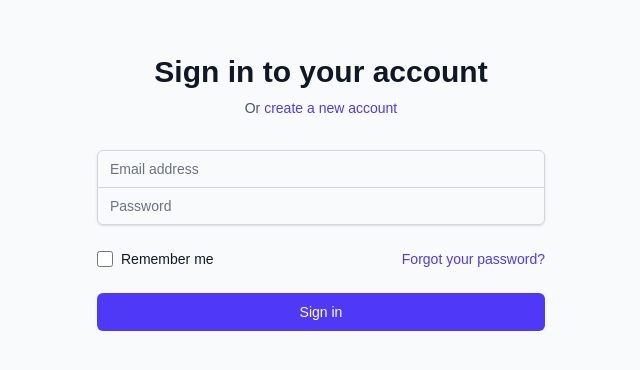
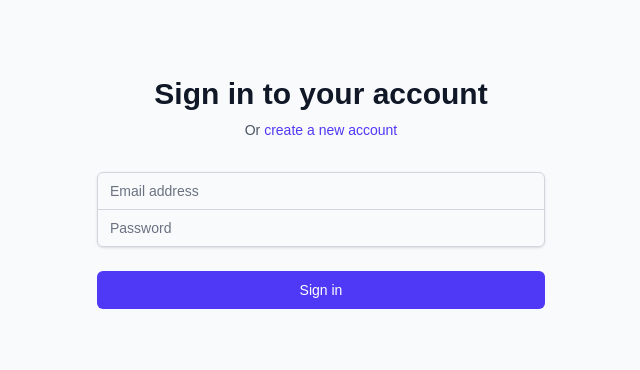
Before and after one commit to muhammadahmadazam/CS4067-Assgt-EventBooking-22i-1056-MuhammadAhmad-repo, a Next.js app in the folder frontend/: page /login in a window 1280 px wide. Shown: the part 220-590 px from the top of the page, without its empty margins (319-959 px from the left). Built offline with nearby package versions, Linux system fonts and the light colour scheme.

Commit message:
Tested JWT Authentication (CS4067-46) #done Tested Login (CS4067-5) #done Tested Signup (CS4067-6) #done Tested UI tested Login page (CS4067-30) #done Tested UI for signup pages (CS4067-29) #done

```diff
--- a/frontend/src/app/login/page.tsx
+++ b/frontend/src/app/login/page.tsx
@@ -80,7 +80,7 @@
             <div className="text-red-500 text-sm text-center">{error}</div>
           )}
 
-          <div className="flex items-center justify-between">
+          {/* <div className="flex items-center justify-between">
             <div className="flex items-center">
               <input
                 id="remember-me"
@@ -98,7 +98,7 @@
                 Forgot your password?
               </Link>
             </div>
-          </div>
+          </div> */}
 
           <div>
             <button
```
